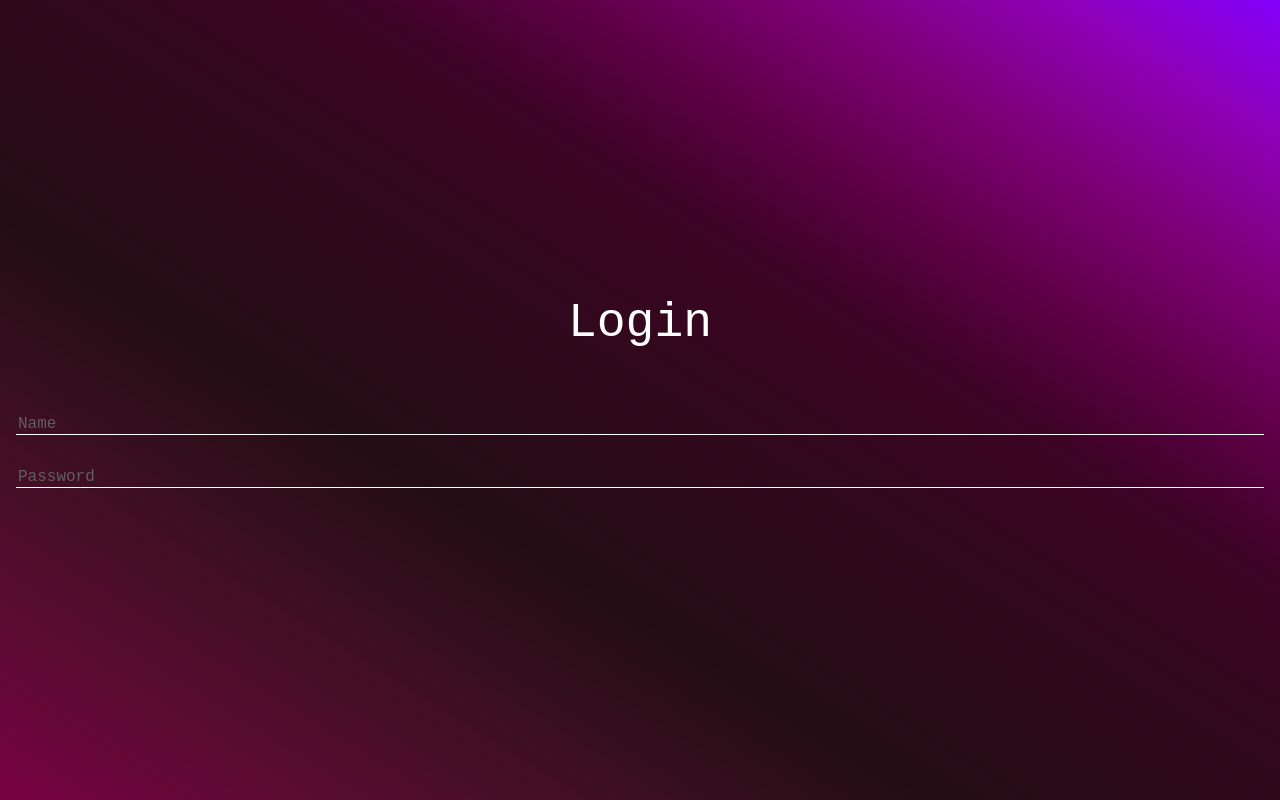
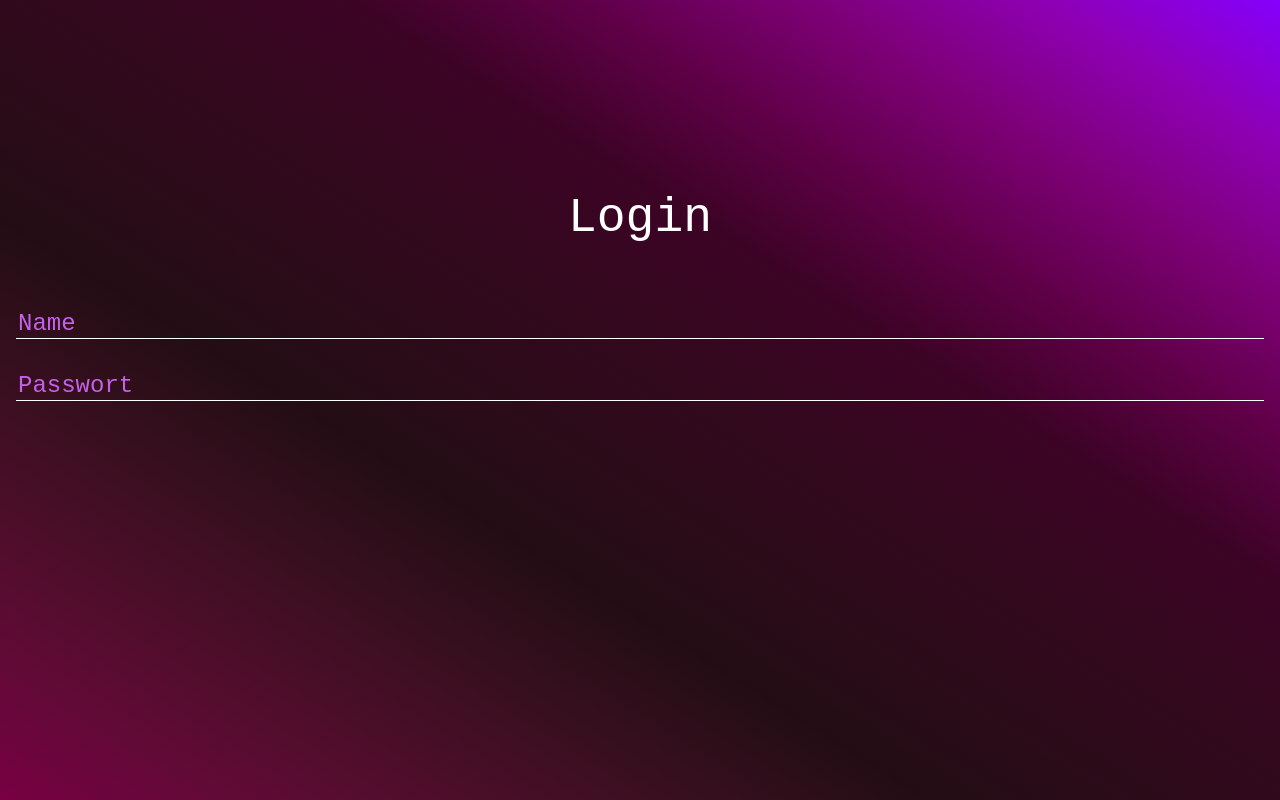
Before and after one commit to smaxxims/my-vue3, a Vue app: page / in a window 1280 px wide. Built offline with nearby package versions, Linux system fonts and the light colour scheme.

Commit message:
login style

```diff
--- a/src/App.vue
+++ b/src/App.vue
@@ -3,5 +3,9 @@
 </template>
 
 <style lang="scss">
- @import './assets/style.css';
+  @import './assets/style.css';
+  body {
+    overflow: hidden;
+    height: 100%;
+  }
 </style>
--- a/src/components/MText.vue
+++ b/src/components/MText.vue
@@ -34,11 +34,11 @@
     font-family: monospace;
     caret-color: white;
     caret-shape: block;
-    font-size: 1rem;
+    font-size: 1.5rem;
   }
 
   input::placeholder {
-    color: rgb(95, 95, 95);
+    color: #c561e8;
     font-family: monospace;
   }
 </style>
--- a/src/views/Login.vue
+++ b/src/views/Login.vue
@@ -6,7 +6,8 @@
   >
     <div class="heading flex justify-center mb-12">Login</div>
     <MText placeholder="Name"></MText>
-    <MText placeholder="Password"></MText>
+    <MText placeholder="Passwort"></MText>
+    <div class="mt-48"></div>
   </div>
 </template>
 
```
